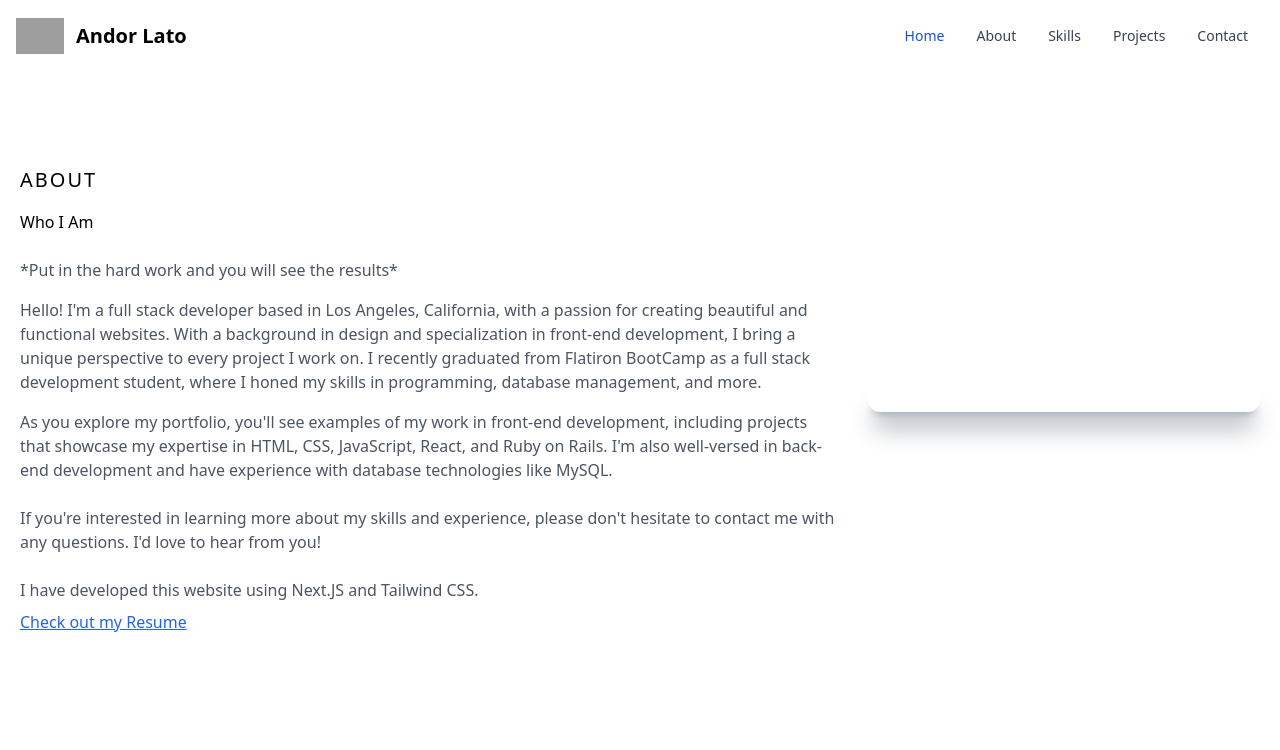
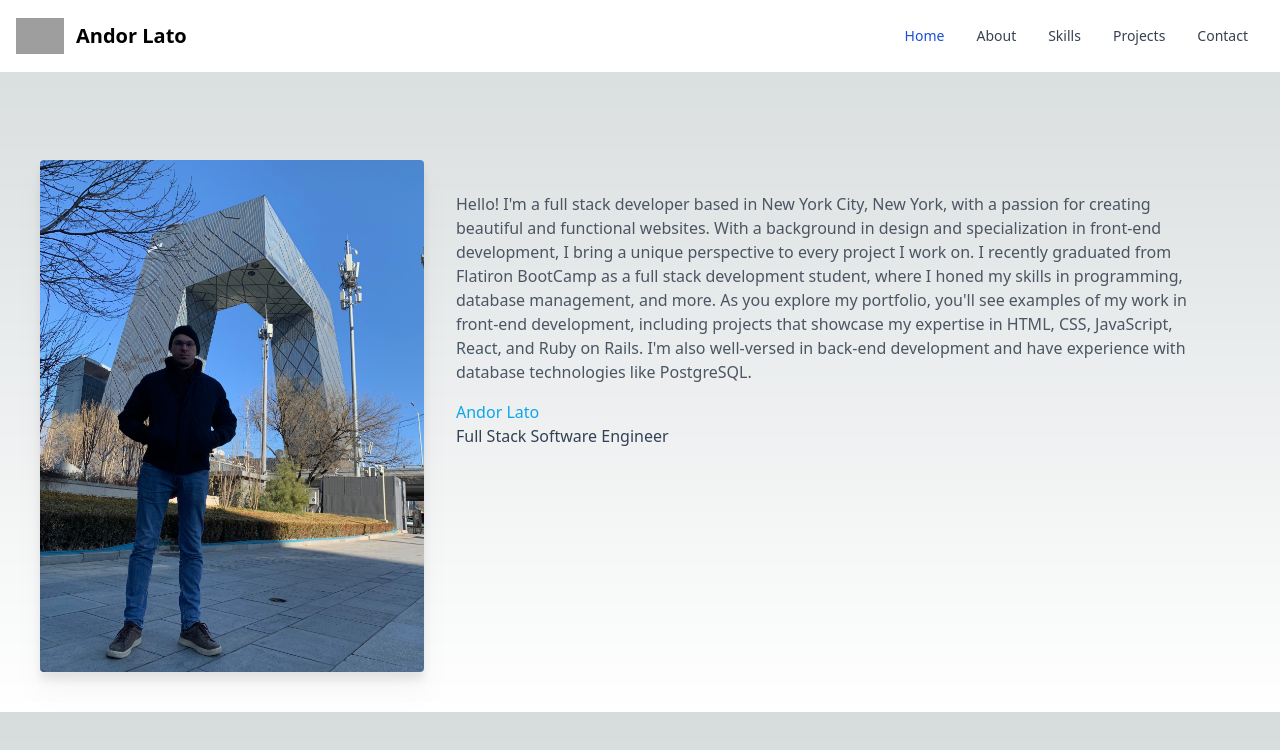
Before and after one commit to Moszio/Portfolio, a Next.js app: page /about in a window 1280 px wide. Shown: the top 750 px of the page. Built offline with nearby package versions, Linux system fonts and the light colour scheme; grey boxes are pictures that could not be loaded.

Commit message:
contact us page added and adjusted

```diff
--- a/app/Header.jsx
+++ b/app/Header.jsx
@@ -38,7 +38,7 @@ const Header = () => {
           </svg>
         </button>
         <div className='hidden w-full md:block md:w-auto' id='navbar-default'>
-          <ul className='flex flex-col p-4 mt-4 border border-gray-100 rounded-lg bg-gray-50 md:flex-row md:space-x-8 md:mt-0 md:text-sm md:font-medium md:border-0 md:bg-white dark:bg-gray-800 md:dark:bg-gray-900 dark:border-gray-700'>
+          <div className='flex flex-col p-4 mt-4 border border-gray-100 rounded-lg bg-gray-50 md:flex-row md:space-x-8 md:mt-0 md:text-sm md:font-medium md:border-0 md:bg-white dark:bg-gray-800 md:dark:bg-gray-900 dark:border-gray-700'>
             <Link
               href='/'
               className='block py-2 pl-3 pr-4 text-white bg-blue-700 rounded md:bg-transparent md:text-blue-700 md:p-0 dark:text-white'
@@ -74,7 +74,7 @@ const Header = () => {
             >
               Contact
             </Link>
-          </ul>
+          </div>
         </div>
       </div>
     </nav>
--- a/app/about/page.jsx
+++ b/app/about/page.jsx
@@ -1,19 +1,58 @@
 import React from 'react'
+import Image from 'next/image'
+import profilePic from '../../public/profilePic.jpg'
 
 const about = () => {
   return (
+    <section className='mt-[120px]'>
+      <figure className='md:flex rounded-xl p-10  '>
+        <Image
+          className='md:w-128 md:h-auto md:rounded mx-auto drop-shadow-xl overflow:none'
+          src={profilePic}
+          alt='avatar'
+          width='384'
+          height='512'
+        />
+        <div className='pt-6 md:p-8 text-center md:text-left space-y-4'>
+          <blockquote>
+            <p className='text-gray-600'>
+              Hello! I'm a full stack developer based in New York City, New
+              York, with a passion for creating beautiful and functional
+              websites. With a background in design and specialization in
+              front-end development, I bring a unique perspective to every
+              project I work on. I recently graduated from Flatiron BootCamp as
+              a full stack development student, where I honed my skills in
+              programming, database management, and more. As you explore my
+              portfolio, you'll see examples of my work in front-end
+              development, including projects that showcase my expertise in
+              HTML, CSS, JavaScript, React, and Ruby on Rails. I'm also
+              well-versed in back-end development and have experience with
+              database technologies like PostgreSQL.
+            </p>
+          </blockquote>
+          <figcaption className='font-medium'>
+            <div className='text-sky-500 dark:text-sky-400'>Andor Lato</div>
+            <div className='text-slate-700 dark:text-slate-500'>
+              Full Stack Software Engineer
+            </div>
+          </figcaption>
+        </div>
+      </figure>
+    </section>
+    /*
+
     <section
       id='about'
-      className='w-full md:h-screen p-2 flex items-center py-16'
+      classNameName='w-full md:h-screen p-2 flex items-center py-16'
     >
-      <div className='max-w-[1240px] m-auto md:grid grid-cols-3 gap-8'>
-        <div className='col-span-2'>
-          <p className='uppercase text-xl tracking-widest '>About</p>
-          <h2 className='py-4'>Who I Am</h2>
-          <p className='py-2 text-gray-600'>
+      <div classNameName='max-w-[1240px] m-auto md:grid grid-cols-3 gap-8'>
+        <div classNameName='col-span-2'>
+          <p classNameName='uppercase text-xl tracking-widest '>About</p>
+          <h2 classNameName='py-4'>Who I Am</h2>
+          <p classNameName='py-2 text-gray-600'>
             *Put in the hard work and you will see the results*
           </p>
-          <p className='py-2 text-gray-600'>
+          <p classNameName='py-2 text-gray-600'>
             Hello! I'm a full stack developer based in Los Angeles, California,
             with a passion for creating beautiful and functional websites. With
             a background in design and specialization in front-end development,
@@ -22,36 +61,36 @@ const about = () => {
             student, where I honed my skills in programming, database
             management, and more.
           </p>
-          <p className='py-2 text-gray-600'>
+          <p classNameName='py-2 text-gray-600'>
             As you explore my portfolio, you'll see examples of my work in
             front-end development, including projects that showcase my expertise
             in HTML, CSS, JavaScript, React, and Ruby on Rails. I'm also
             well-versed in back-end development and have experience with
             database technologies like MySQL.
           </p>
-          <p className='py-2 text-gray-600'>
+          <p classNameName='py-2 text-gray-600'>
             {' '}
-            <p className='py-2 text-gray-600'>
+            <p classNameName='py-2 text-gray-600'>
               If you're interested in learning more about my skills and
               experience, please don't hesitate to contact me with any
               questions. I'd love to hear from you!
             </p>
           </p>
-          <p className='py-2 text-gray-600'>
+          <p classNameName='py-2 text-gray-600'>
             I have developed this website using Next.JS and Tailwind CSS.
           </p>
           <a
             href='https://drive.google.com/file/d/1ZOonWvRlMncezDCuOPjTrrF73YIqZ1Vt/view'
             target='_blank'
             rel='noopener noreferrer'
-            className='py-2 text-blue-600 underline hover:bg-blue-100 '
+            classNameName='py-2 text-blue-600 underline hover:bg-blue-100 '
           >
             Check out my Resume
           </a>
         </div>
-        <div className='w-full h-auto m-auto shadow-xl shadow-gray-400 rounded-xl flex items-center justify-center p-3 hover:scale-105 ease-in duration-300'></div>
+        <div classNameName='w-full h-auto m-auto shadow-xl shadow-gray-400 rounded-xl flex items-center justify-center p-3 hover:scale-105 ease-in duration-300'></div>
       </div>
-    </section>
+    </section> */
   )
 }
 
--- a/app/contact/page.jsx
+++ b/app/contact/page.jsx
@@ -2,8 +2,8 @@ import React from 'react'
 
 const contact = () => {
   return (
-    <section className='container my-24 px-6 mx-auto'>
-      <div className='mb-32 text-gray-800'>
+    <section className='px-6 mx-auto h-screen flex justify-center items-center'>
+      <div className='text-gray-800'>
         <div className='flex flex-wrap'>
           <div className='grow-0 shrink-0 basis-auto mb-6 md:mb-0 w-full md:w-6/12 px-3 lg:px-6'>
             <h2 className='text-3xl font-bold mb-6'>Contact us</h2>
--- a/app/globals.css
+++ b/app/globals.css
@@ -76,6 +76,7 @@
     --card-border-rgb: 200, 200, 200;
   }
 }
+
 /*
 * {
   box-sizing: border-box;
@@ -92,12 +93,12 @@ body {
 body {
   color: rgb(var(--foreground-rgb));
   background: linear-gradient(
-      to bottom,
+  to bottom,
       transparent,
       rgb(var(--background-end-rgb))
-    )
-    rgb(var(--background-start-rgb));
-}
+      )
+      rgb(var(--background-start-rgb));
+  }
 
 a {
   color: inherit;
@@ -109,11 +110,21 @@ a {
     color-scheme: dark;
   }
 } */
-/*
+
+body {
+  color: rgb(var(--foreground-rgb));
+  background: linear-gradient(
+      to bottom,
+      transparent,
+      rgb(var(--background-end-rgb))
+    )
+    rgb(var(--background-start-rgb));
+}
+
 .carousel-container {
-  position: relative;
   width: 100px;
   margin: 10px auto 0 auto;
+  padding: auto;
   perspective: 3000px;
 }
 
@@ -127,13 +138,17 @@ a {
 }
 .carousel__face {
   position: absolute;
-  width: 50px;
-  height: 50px;
+  width: 100px;
+  height: 100px;
   top: 20px;
   left: 10px;
   right: 10px;
+  background-color: rgba(150, 186, 244, 0.5);
   background-size: cover;
   display: flex;
+  justify-content: center;
+  align-items: center;
+  border-radius: 5px;
 }
 
 span {
@@ -142,25 +157,25 @@ span {
 }
 
 .carousel__face:nth-child(1) {
-  transform: rotateY(0deg) translateZ(430px);
+  transform: rotateY(0deg) translateZ(230px);
 }
 .carousel__face:nth-child(2) {
-  transform: rotateY(40deg) translateZ(430px);
+  transform: rotateY(40deg) translateZ(230px);
 }
 .carousel__face:nth-child(3) {
-  transform: rotateY(80deg) translateZ(430px);
+  transform: rotateY(80deg) translateZ(230px);
 }
 .carousel__face:nth-child(4) {
-  transform: rotateY(120deg) translateZ(430px);
+  transform: rotateY(120deg) translateZ(230px);
 }
 .carousel__face:nth-child(5) {
-  transform: rotateY(160deg) translateZ(430px);
+  transform: rotateY(160deg) translateZ(230px);
 }
 .carousel__face:nth-child(6) {
-  transform: rotateY(200deg) translateZ(430px);
+  transform: rotateY(200deg) translateZ(230px);
 }
 .carousel__face:nth-child(7) {
-  transform: rotateY(240deg) translateZ(430px);
+  transform: rotateY(240deg) translateZ(230px);
 }
 
 @keyframes rotate360 {
@@ -170,4 +185,4 @@ span {
   to {
     transform: rotateY(-360deg);
   }
-} */
+}
--- a/app/skills/page.jsx
+++ b/app/skills/page.jsx
@@ -12,55 +12,63 @@ const skills = () => {
   return (
     <div className='carousel-container'>
       <div className='carousel '>
+        <div className='carousel__face '>
           <Image
             src={html}
             alt='html'
             width={50}
             height={50}
-          className='carousel__face'
+            className='logo'
           />
-        <Image
-          src={css}
-          alt='css'
-          width={50}
-          height={50}
-          className='carousel__face'
-        />
+        </div>
+        <div className='carousel__face'>
+          <Image src={css} alt='css' width={50} height={50} className='logo' />
+        </div>
+        <div className='carousel__face'>
           <Image
             src={react}
             alt='react'
             width={50}
             height={50}
-          className='carousel__face'
+            className='logo'
           />
+        </div>
+        <div className='carousel__face'>
           <Image
             src={next}
             alt='next'
             width={50}
             height={50}
-          className='carousel__face'
+            className='logo'
           />
+        </div>
+        <div className='carousel__face'>
           <Image
             src={javascript}
             alt='javascript'
             width={50}
             height={50}
-          className='carousel__face'
+            className='logo'
           />
+        </div>
+        <div className='carousel__face'>
           <Image
             src={rails}
             alt='rails'
             width={50}
             height={50}
-          className='carousel__face'
+            className='logo'
           />
+        </div>
+        <div className='carousel__face'>
           <Image
             src={postgresql}
             alt='postgresql'
             width={50}
             height={50}
-          className='carousel__face'
+            className='logo'
           />
+        </div>
       </div>
     </div>
   )
```
Also changed, not shown: app/page.jsx (+0 -11 lines), app/projects/page.jsx (+52 -2 lines), public/profilePic.jpg (renamed from public/IMG_8060.jpg). Lines whose indentation alone changed are shown as unchanged.
